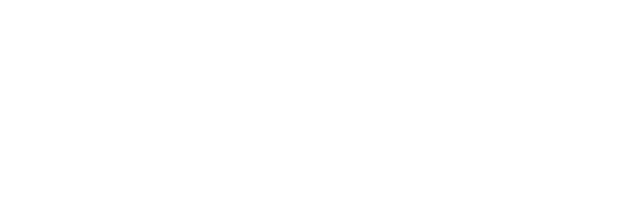
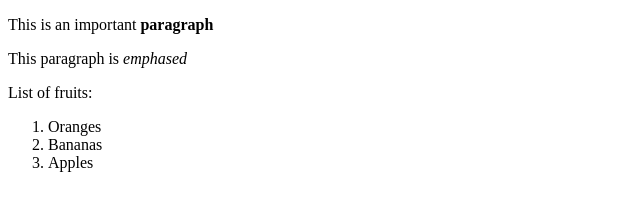
Before and after one commit to a22PedroGM/Proyecto3, a plain HTML site: page index.html in a window 1280 px wide. Shown: the whole page, without its empty margins (0-640 px from the left). Drawn offline with Linux system fonts and the light colour scheme.

Commit message:
List of fruits

```diff
--- a/index.html
+++ b/index.html
@@ -7,6 +7,13 @@
     <title>Document</title>
 </head>
 <body>
-
+    <p>This is an important <strong> paragraph </strong> </p>
+    <p>This paragraph is <em> emphased </em></p>
+    <p>List of fruits:</p>
+    <ol>
+        <li>Oranges</li>
+        <li>Bananas</li>
+        <li>Apples</li>
+    </ol>
 </body>
 </html>
```
